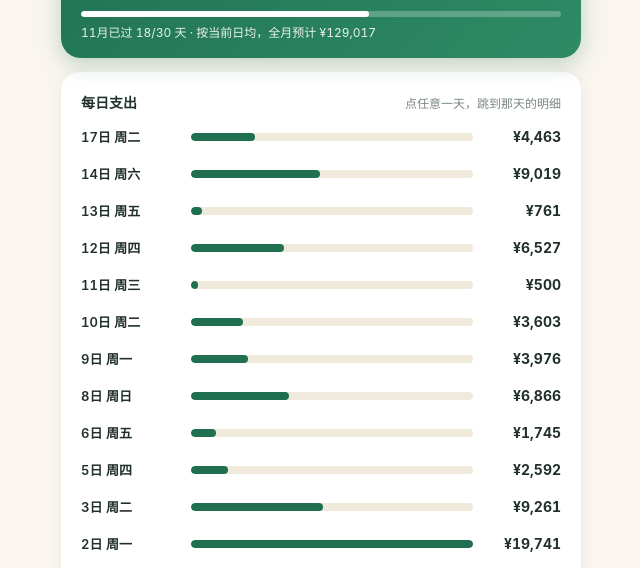
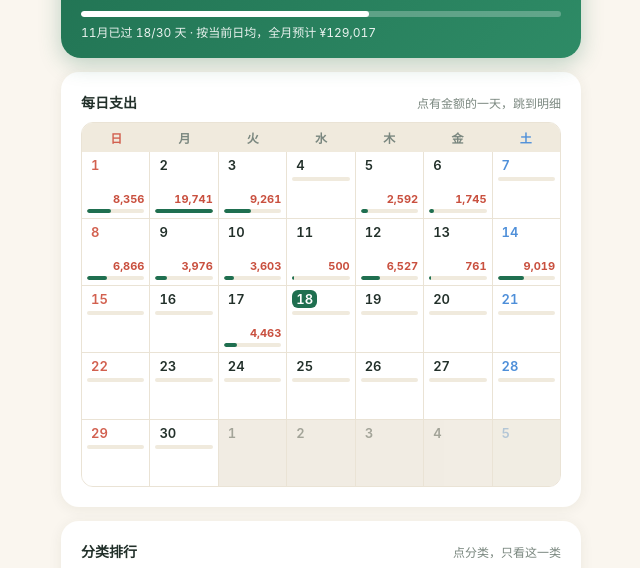
Before and after one commit to 522027002yyf-spec/notes-2026, a plain HTML site: page index.html in a window 1280 px wide. Shown: the part 228-796 px from the top of the page, without its empty margins (319-959 px from the left). Drawn offline with Linux system fonts and the light colour scheme.

Commit message:
Publish index.html (shared ledger)

```diff
--- a/index.html
+++ b/index.html
@@ -41,15 +41,25 @@
   .hero .prog .bar i{ display:block; height:100%; background:#fff; border-radius:3px; }
   .hero .prog .txt{ font-size:12px; opacity:.9; margin-top:6px; font-variant-numeric:tabular-nums; }
   .hero .cny-line{ font-size:12px; opacity:.9; margin-top:8px; font-variant-numeric:tabular-nums; position:relative; }
-  /* 每日支出（横向条） */
-  .drow{ display:flex; align-items:center; gap:10px; padding:9px 8px; margin:0 -8px; border-radius:10px; cursor:pointer; }
-  .drow:active{ background:var(--press); }
-  .drow .dd{ width:100px; flex:none; font-size:13px; color:var(--muted); font-variant-numeric:tabular-nums; }
-  .drow .dd b{ color:var(--ink); font-weight:600; }
-  .drow .dbar{ flex:1; height:8px; border-radius:4px; background:var(--track); overflow:hidden; }
-  .drow .dbar i{ display:block; height:100%; border-radius:4px; background:var(--accent); }
-  .drow.today .dbar i{ background:var(--accent2); }
-  .drow .damt{ min-width:78px; text-align:right; font-size:14px; font-weight:700; font-variant-numeric:tabular-nums; flex:none; }
+  /* 每日支出（日历） */
+  .cal{ margin-top:10px; border:1px solid var(--line); border-radius:12px; overflow:hidden; }
+  .cal-wd{ display:grid; grid-template-columns:repeat(7,1fr); background:var(--track); }
+  .cal-wd span{ text-align:center; font-size:12px; padding:6px 0; color:var(--muted); font-weight:600; }
+  .cal-wd .sun{ color:#D2604F; }
+  .cal-wd .sat{ color:#4E8FD9; }
+  .cal-grid{ display:grid; grid-template-columns:repeat(7,1fr); gap:1px; background:var(--line); }
+  .cell{ background:var(--card); min-height:66px; padding:4px 5px 5px; display:flex; flex-direction:column; }
+  .cell .dn{ font-size:13px; font-weight:600; font-variant-numeric:tabular-nums; align-self:flex-start; text-align:center; padding:1px 4px; }
+  .cell.sun .dn{ color:#D2604F; }
+  .cell.sat .dn{ color:#4E8FD9; }
+  .cell.out{ opacity:.35; }
+  .cell.today .dn{ background:var(--accent); color:#fff; border-radius:6px; }
+  .cell .amt{ margin-top:auto; font-size:11px; font-weight:700; color:#C9503F; text-align:right; font-variant-numeric:tabular-nums; }
+  .cell .meter{ height:4px; border-radius:2px; background:var(--track); margin-top:3px; overflow:hidden; }
+  .cell .meter i{ display:block; height:100%; background:var(--accent); border-radius:2px; }
+  .cell.has{ cursor:pointer; }
+  .cell.has:active{ background:var(--press); }
+  @media (prefers-color-scheme: dark){ .cell .amt{ color:#E07A63; } }
   .trend-empty{ color:var(--muted); font-size:13px; text-align:center; padding:18px 0 8px; }
   /* 分类排行 */
   .cat-row{ display:flex; align-items:center; gap:10px; padding:10px 8px; border-radius:12px; cursor:pointer; margin:0 -8px; }
@@ -113,7 +123,7 @@
   </div>
 
   <div class="card">
-    <h2>每日支出<span class="hint">点任意一天，跳到那天的明细</span></h2>
+    <h2>每日支出<span class="hint">点有金额的一天，跳到明细</span></h2>
     <div id="trend"></div>
   </div>
 
@@ -202,22 +212,31 @@ function render(){
   const cl = document.getElementById("cnyLine");
   if(cnyTotal>0){ cl.style.display="block"; cl.textContent = "另有人民币支出 " + cnyTotal.toLocaleString("ja-JP") + " 元（分开统计，不并入上面）"; } else { cl.style.display="none"; }
 
-  // 每日支出（横向条，可点跳明细）
+  // 每日支出（日历，可点跳明细）
   const trend = document.getElementById("trend");
-  const dayNums = Object.keys(perDay).map(Number).sort((a,b)=>b-a);
-  if(total>0 && dayNums.length){
-    trend.innerHTML = dayNums.map(d => {
-      const v = perDay[d];
-      const ds = viewYM+"-"+pad(d);
-      const dt = new Date(ds+"T00:00:00");
+  const firstDow = new Date(vy, vm-1, 1).getDay();
+  const prevDim = daysIn(vy, vm-1);
+  const weeks = Math.ceil((firstDow + dim) / 7);
+  let cells = "";
+  for(let i=0; i<weeks*7; i++){
+    const dn = i - firstDow + 1;
+    const col = i % 7;
+    const cls = (col===0 ? " sun" : col===6 ? " sat" : "");
+    if(dn < 1){
+      cells += '<div class="cell out'+cls+'"><span class="dn">'+(prevDim+dn)+'</span></div>';
+    } else if(dn > dim){
+      cells += '<div class="cell out'+cls+'"><span class="dn">'+(dn-dim)+'</span></div>';
+    } else {
+      const v = perDay[dn]||0;
+      const ds = viewYM+"-"+pad(dn);
       const isToday = ds===todayStr();
-      const label = (isToday ? "今天 " : "") + d + "日 " + WD[dt.getDay()];
-      return '<div class="drow'+(isToday?' today':'')+'" data-date="'+ds+'"><span class="dd"><b>'+label+'</b></span><span class="dbar"><i style="width:'+(v/maxDay*100).toFixed(1)+'%"></i></span><span class="damt">'+fmt(v)+'</span></div>';
-    }).join("");
-    trend.querySelectorAll(".drow").forEach(r => r.addEventListener("click", () => jumpToDay(r.dataset.date)));
-  } else {
-    trend.innerHTML = '<div class="trend-empty">这个月还没有支出记录</div>';
+      cells += '<div class="cell'+cls+(isToday?' today':'')+(v>0?' has':'')+'"'+(v>0?' data-date="'+ds+'"':'')+'><span class="dn">'+dn+'</span>'
+        + (v>0 ? '<span class="amt">'+Math.round(v).toLocaleString("ja-JP")+'</span>' : '')
+        + '<span class="meter"><i style="width:'+(maxDay>0 ? (v/maxDay*100).toFixed(1) : 0)+'%"></i></span></div>';
+    }
   }
+  trend.innerHTML = '<div class="cal"><div class="cal-wd"><span class="sun">日</span><span>月</span><span>火</span><span>水</span><span>木</span><span>金</span><span class="sat">土</span></div><div class="cal-grid">'+cells+'</div></div>';
+  trend.querySelectorAll(".cell.has").forEach(c => c.addEventListener("click", () => jumpToDay(c.dataset.date)));
 
   // 分类排行（可点筛选）
   const byCat = {};
```
